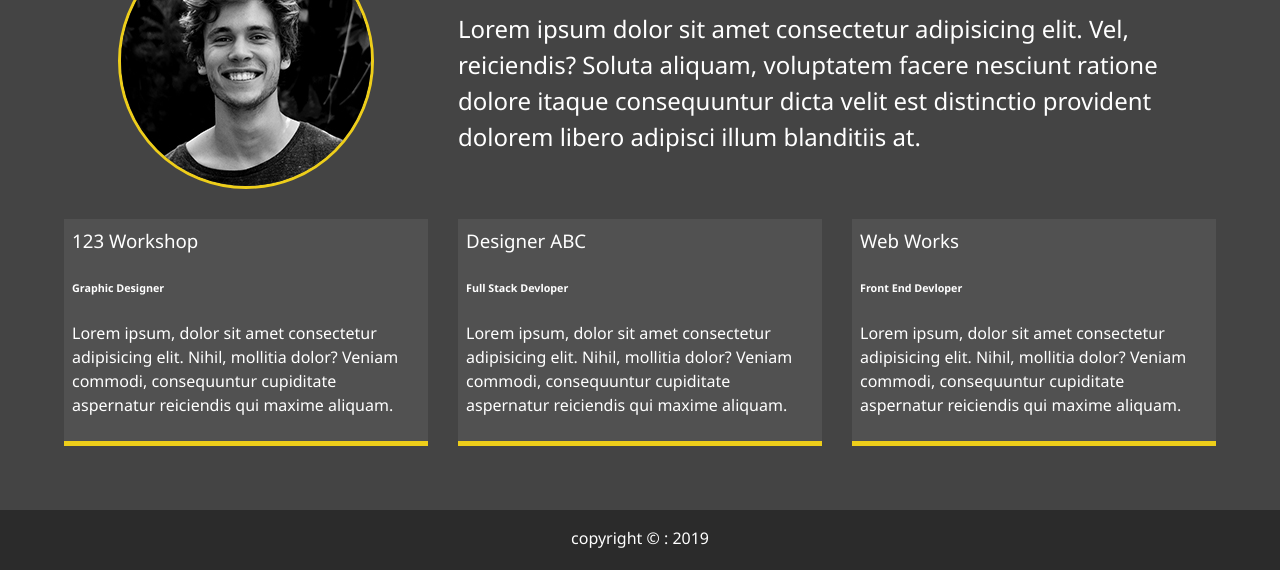
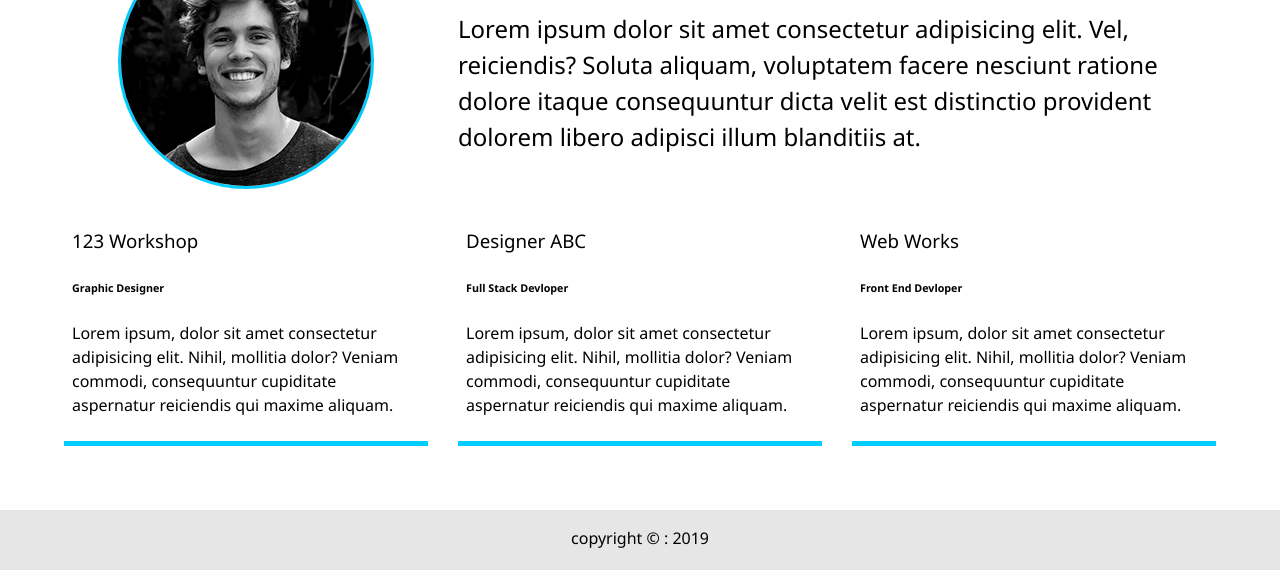
Before and after one commit to AnkushBhardwajGel/modern-portfolio, a website: page dist/about.html in a window 1280 px wide. Shown: the part 317-887 px from the top of the page. Drawn offline with Linux system fonts and the light colour scheme.

Commit message:
second commit

```diff
--- a/package.json
+++ b/package.json
@@ -3,12 +3,15 @@
   "version": "1.0.0",
   "description": "Responsive Portfolio website",
   "main": "index.js",
+  "homepage": "https://AnkushBhardwajGel.github.io/modern_portfolio",
   "scripts": {
-    "sass": "node-sass -w scss/ -o dist/css --recursive"
+    "sass": "node-sass -w scss/ -o dist/css --recursive",
+    "deploy": "gh-pages -d dist"
   },
   "author": "Ankush Bhardwaj",
   "license": "MIT",
   "dependencies": {
+    "gh-pages": "^2.0.1",
     "node-sass": "^4.12.0"
   }
 }
--- a/scss/_config.scss
+++ b/scss/_config.scss
@@ -1,9 +1,9 @@
-$primary-color: #444;
-$secondary-color: #eece1a;
+$primary-color: #fff;
+$secondary-color: #00ccff;
 
 $show-home-image: true;
 $home-image: url(../img/background.jpg);
-$background-opacity: 0.7;
+$background-opacity: 0.6;
 
 // Set Text Color
 @function set-text-color($color) {
```
Also changed, not shown: dist/about.html, dist/contact.html, dist/css/main.css, dist/index.html, dist/work.html, 1 other file.
